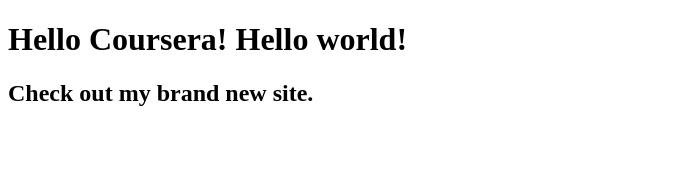
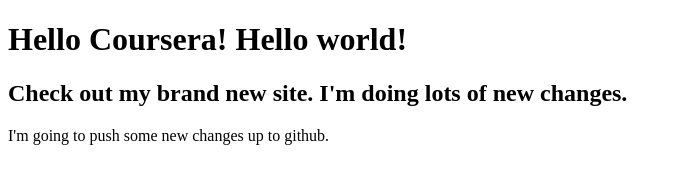
Before and after one commit to annamlaw/coursera-test, a plain HTML site: page site/index.html in a window 1280 px wide. Shown: the whole page, without its empty margins (0-682 px from the left). Drawn offline with Linux system fonts and the light colour scheme.

Commit message:
First commit from my personal macbook.

```diff
--- a/site/index.html
+++ b/site/index.html
@@ -5,6 +5,7 @@
 </head>
 <body>
 <h1>Hello Coursera! Hello world!</h1>
-<h2>Check out my brand new site.</h2>
+<h2>Check out my brand new site. I'm doing lots of new changes.</h2>
+<p>I'm going to push some new changes up to github.</p>
 </body>
 </html>
```
